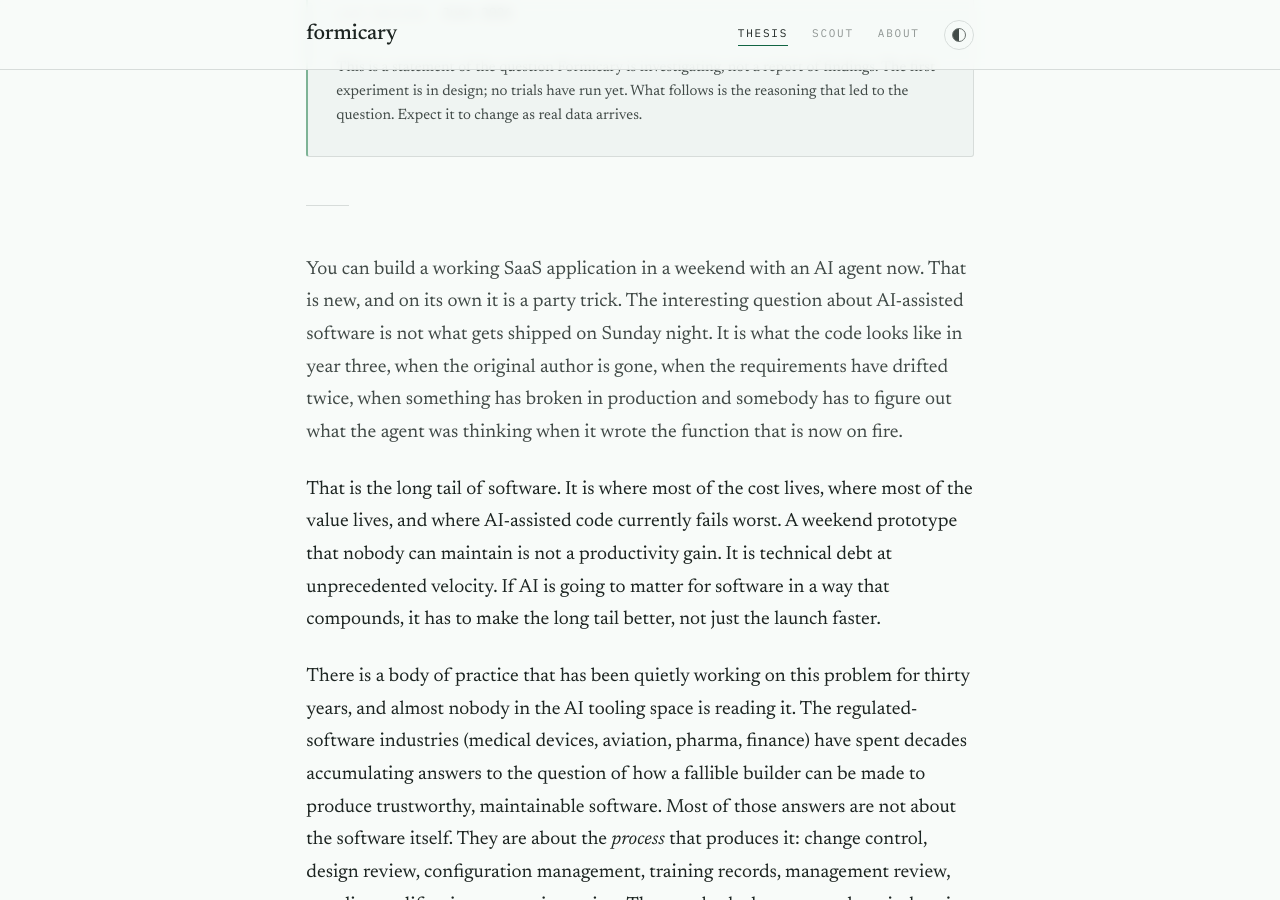
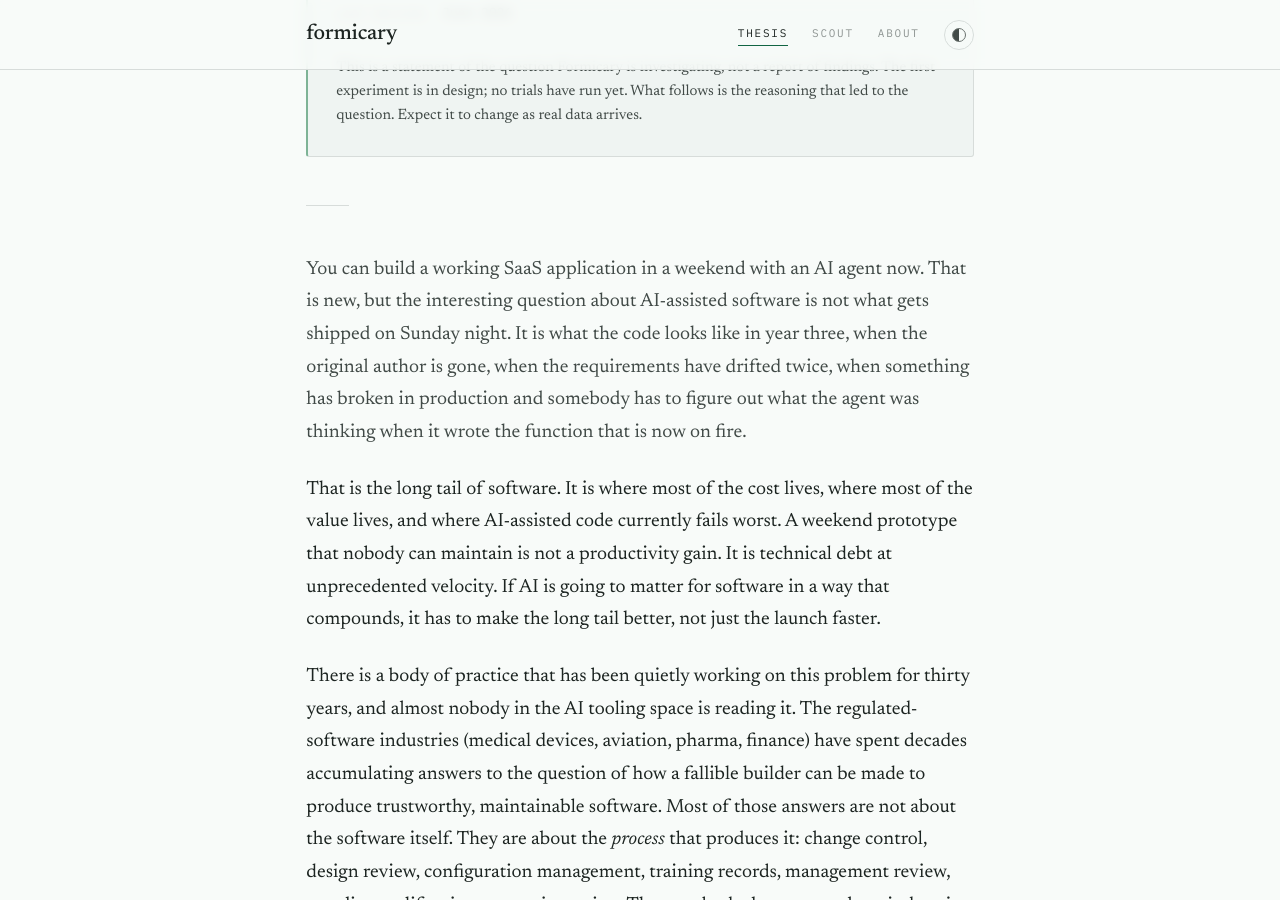
Before and after one commit to AdrianRossouw/formicary.ai, a Jekyll site: the page built from index.md, in a window 1280 px wide and 900 px high, scrolled down 629 px. Built offline with Jekyll 4.4.1, drawn with Linux system fonts in a browser that asks for light colours.

Commit message:
fix(REQ-018): tighten thesis opening — drop party trick line
Co-Authored-By: Claude Sonnet 4.6 <noreply@anthropic.com>
Entire-Checkpoint: f48618532583

```diff
--- a/index.md
+++ b/index.md
@@ -23,7 +23,7 @@ description: Applied research on whether regulated-software discipline makes AI-
 <hr class="rule-mark" />
 
 <div class="prose">
-  <p class="lede">You can build a working SaaS application in a weekend with an AI agent now. That is new, and on its own it is a party trick. The interesting question about AI-assisted software is not what gets shipped on Sunday night. It is what the code looks like in year three, when the original author is gone, when the requirements have drifted twice, when something has broken in production and somebody has to figure out what the agent was thinking when it wrote the function that is now on fire.</p>
+  <p class="lede">You can build a working SaaS application in a weekend with an AI agent now. That is new, but the interesting question about AI-assisted software is not what gets shipped on Sunday night. It is what the code looks like in year three, when the original author is gone, when the requirements have drifted twice, when something has broken in production and somebody has to figure out what the agent was thinking when it wrote the function that is now on fire.</p>
 
   <p>That is the long tail of software. It is where most of the cost lives, where most of the value lives, and where AI-assisted code currently fails worst. A weekend prototype that nobody can maintain is not a productivity gain. It is technical debt at unprecedented velocity. If AI is going to matter for software in a way that compounds, it has to make the long tail better, not just the launch faster.</p>
 
```
